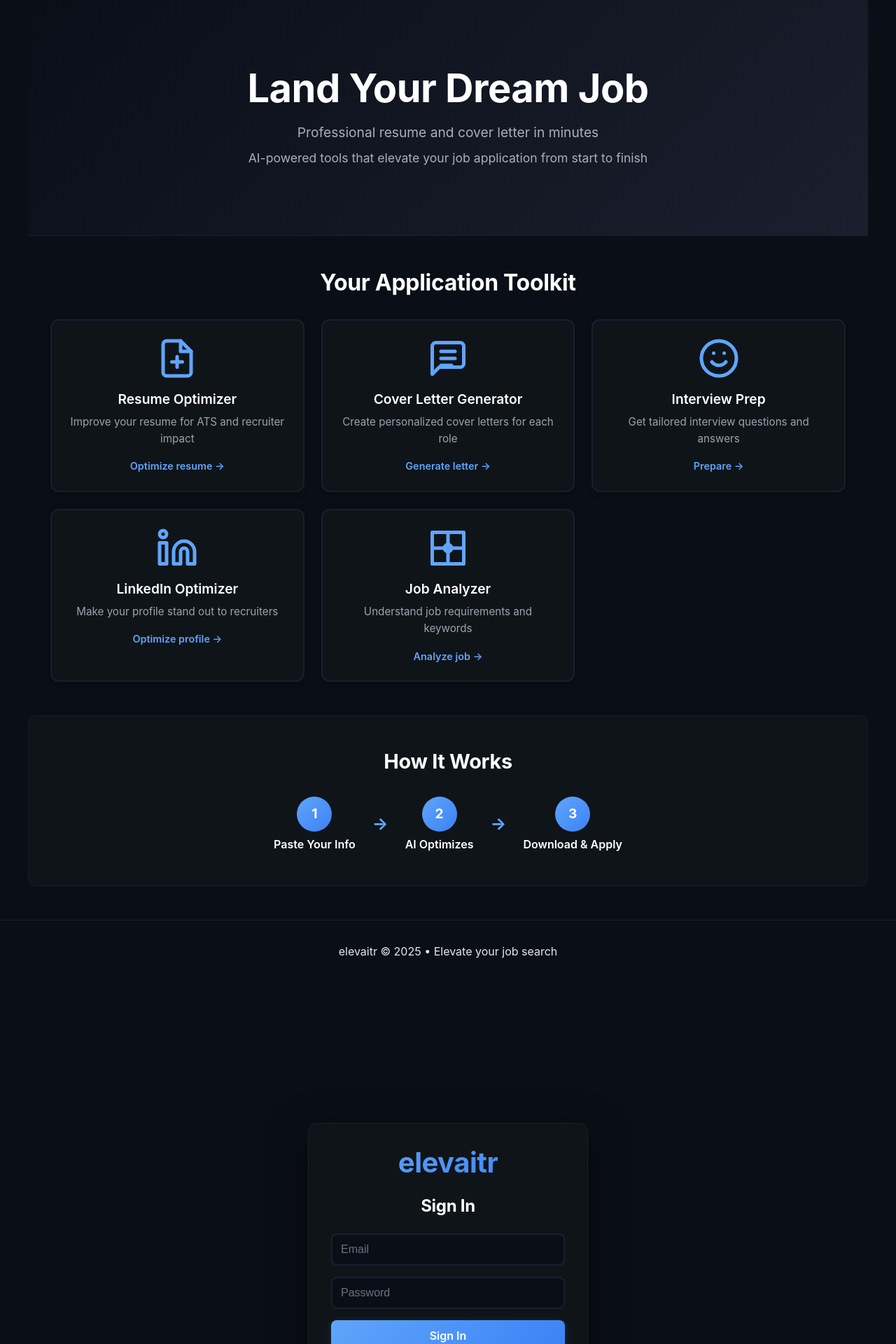
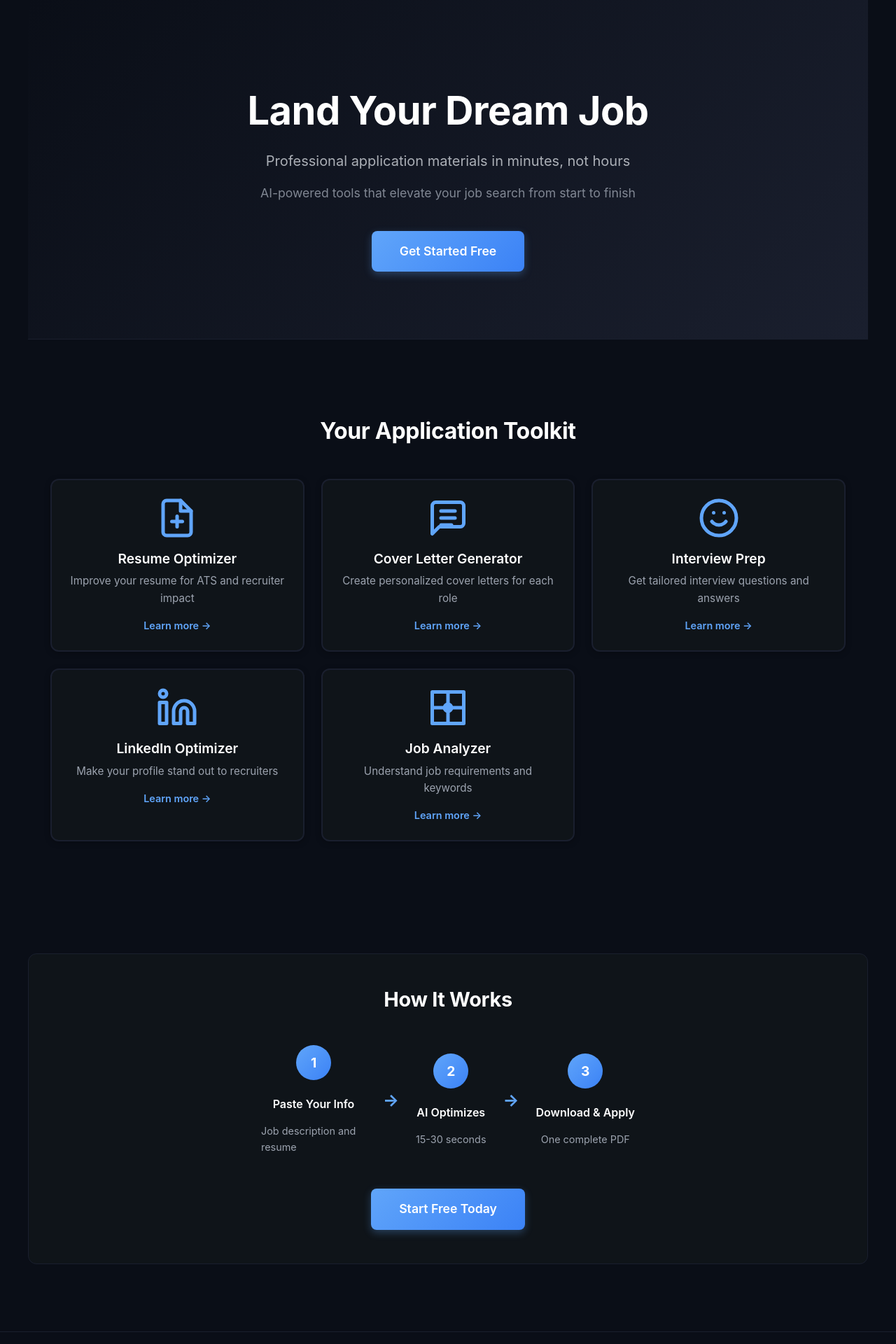
Before and after one commit to birthquake/job-suite, a React (Vite) app: page / in a window 1280 px wide. Shown: the top 1920 px of the page at 70% size. Built offline with nearby package versions, Linux system fonts and the light colour scheme; no server answers.

Commit message:
Update App.jsx

```diff
--- a/src/App.jsx
+++ b/src/App.jsx
@@ -63,75 +63,154 @@ function JobAnalyzerIcon() {
 
 // Landing Page (for unauthenticated users)
 function LandingPage() {
+  const { user } = useContext(AuthContext)
+
+  // Only show landing page if not logged in
+  if (user) return null
+
   return (
     <div className="landing">
-      <section className="hero-section">
-        <h1>Land Your Dream Job</h1>
-        <p>Professional resume and cover letter in minutes</p>
-        <p style={{ marginTop: '0.5rem', fontSize: '1.1rem' }}>AI-powered tools that elevate your job application from start to finish</p>
+      {/* Hero Section */}
+      <section className="hero-section" style={{ paddingTop: '8rem', paddingBottom: '6rem' }}>
+        <div style={{ maxWidth: '800px', margin: '0 auto', textAlign: 'center' }}>
+          <h1 style={{ fontSize: '3.5rem', marginBottom: '1.5rem', fontWeight: '700', lineHeight: '1.1' }}>
+            Land Your Dream Job
+          </h1>
+          <p style={{ fontSize: '1.25rem', color: '#d1d5db', marginBottom: '1rem', lineHeight: '1.6' }}>
+            Professional application materials in minutes, not hours
+          </p>
+          <p style={{ fontSize: '1.1rem', color: '#9ca3af', marginBottom: '2.5rem', lineHeight: '1.6' }}>
+            AI-powered tools that elevate your job search from start to finish
+          </p>
+          <a
+            href="#tools"
+            style={{
+              display: 'inline-block',
+              background: 'linear-gradient(135deg, #60a5fa 0%, #3b82f6 100%)',
+              color: 'white',
+              padding: '1rem 2.5rem',
+              borderRadius: '8px',
+              textDecoration: 'none',
+              fontWeight: '600',
+              fontSize: '1.1rem',
+              transition: 'all 0.3s ease',
+              boxShadow: '0 4px 12px rgba(96, 165, 250, 0.3)'
+            }}
+            onMouseOver={(e) => {
+              e.target.style.transform = 'translateY(-2px)'
+              e.target.style.boxShadow = '0 8px 20px rgba(96, 165, 250, 0.4)'
+            }}
+            onMouseOut={(e) => {
+              e.target.style.transform = 'translateY(0)'
+              e.target.style.boxShadow = '0 4px 12px rgba(96, 165, 250, 0.3)'
+            }}
+          >
+            Get Started Free
+          </a>
+        </div>
       </section>
 
-      <section className="tools-section">
-        <h2>Your Application Toolkit</h2>
+      {/* Tools Section */}
+      <section className="tools-section" id="tools" style={{ paddingTop: '4rem', paddingBottom: '4rem' }}>
+        <h2 style={{ marginBottom: '3rem' }}>Your Application Toolkit</h2>
         <div className="tools-grid">
           <div className="tool-card">
             <div className="tool-icon"><ResumeIcon /></div>
             <h3>Resume Optimizer</h3>
             <p>Improve your resume for ATS and recruiter impact</p>
-            <div className="tool-cta">Optimize resume →</div>
+            <div className="tool-cta">Learn more →</div>
           </div>
 
           <div className="tool-card">
             <div className="tool-icon"><CoverLetterIcon /></div>
             <h3>Cover Letter Generator</h3>
             <p>Create personalized cover letters for each role</p>
-            <div className="tool-cta">Generate letter →</div>
+            <div className="tool-cta">Learn more →</div>
           </div>
 
           <div className="tool-card">
             <div className="tool-icon"><InterviewPrepIcon /></div>
             <h3>Interview Prep</h3>
             <p>Get tailored interview questions and answers</p>
-            <div className="tool-cta">Prepare →</div>
+            <div className="tool-cta">Learn more →</div>
           </div>
 
           <div className="tool-card">
             <div className="tool-icon"><LinkedInIcon /></div>
             <h3>LinkedIn Optimizer</h3>
             <p>Make your profile stand out to recruiters</p>
-            <div className="tool-cta">Optimize profile →</div>
+            <div className="tool-cta">Learn more →</div>
           </div>
 
           <div className="tool-card">
             <div className="tool-icon"><JobAnalyzerIcon /></div>
             <h3>Job Analyzer</h3>
             <p>Understand job requirements and keywords</p>
-            <div className="tool-cta">Analyze job →</div>
+            <div className="tool-cta">Learn more →</div>
           </div>
         </div>
       </section>
 
-      <section className="how-section" id="how">
-        <h2>How It Works</h2>
+      {/* How It Works Section */}
+      <section className="how-section" id="how" style={{ marginTop: '4rem', marginBottom: '4rem' }}>
+        <h2 style={{ marginBottom: '3rem' }}>How It Works</h2>
         <div className="steps-wrapper">
           <div className="step">
             <div className="step-number">1</div>
-            <h3>Paste Your Info</h3>
+            <h3 style={{ marginTop: '1rem' }}>Paste Your Info</h3>
+            <p style={{ fontSize: '0.9rem', color: '#9ca3af', marginTop: '0.5rem', maxWidth: '150px' }}>
+              Job description and resume
+            </p>
           </div>
           <div className="step-connector">→</div>
           <div className="step">
             <div className="step-number">2</div>
-            <h3>AI Optimizes</h3>
+            <h3 style={{ marginTop: '1rem' }}>AI Optimizes</h3>
+            <p style={{ fontSize: '0.9rem', color: '#9ca3af', marginTop: '0.5rem', maxWidth: '150px' }}>
+              15-30 seconds
+            </p>
           </div>
           <div className="step-connector">→</div>
           <div className="step">
             <div className="step-number">3</div>
-            <h3>Download & Apply</h3>
+            <h3 style={{ marginTop: '1rem' }}>Download & Apply</h3>
+            <p style={{ fontSize: '0.9rem', color: '#9ca3af', marginTop: '0.5rem', maxWidth: '150px' }}>
+              One complete PDF
+            </p>
           </div>
+        </div>
+
+        <div style={{ marginTop: '3rem', textAlign: 'center' }}>
+          <a
+            href="#signup"
+            style={{
+              display: 'inline-block',
+              background: 'linear-gradient(135deg, #60a5fa 0%, #3b82f6 100%)',
+              color: 'white',
+              padding: '1rem 2.5rem',
+              borderRadius: '8px',
+              textDecoration: 'none',
+              fontWeight: '600',
+              fontSize: '1.1rem',
+              transition: 'all 0.3s ease',
+              boxShadow: '0 4px 12px rgba(96, 165, 250, 0.3)'
+            }}
+            onMouseOver={(e) => {
+              e.target.style.transform = 'translateY(-2px)'
+              e.target.style.boxShadow = '0 8px 20px rgba(96, 165, 250, 0.4)'
+            }}
+            onMouseOut={(e) => {
+              e.target.style.transform = 'translateY(0)'
+              e.target.style.boxShadow = '0 4px 12px rgba(96, 165, 250, 0.3)'
+            }}
+          >
+            Start Free Today
+          </a>
         </div>
       </section>
 
-      <footer className="footer">
+      {/* Footer */}
+      <footer className="footer" style={{ marginTop: '6rem', paddingTop: '2rem' }}>
         <p>elevaitr © 2025 • Elevate your job search</p>
       </footer>
     </div>
```
